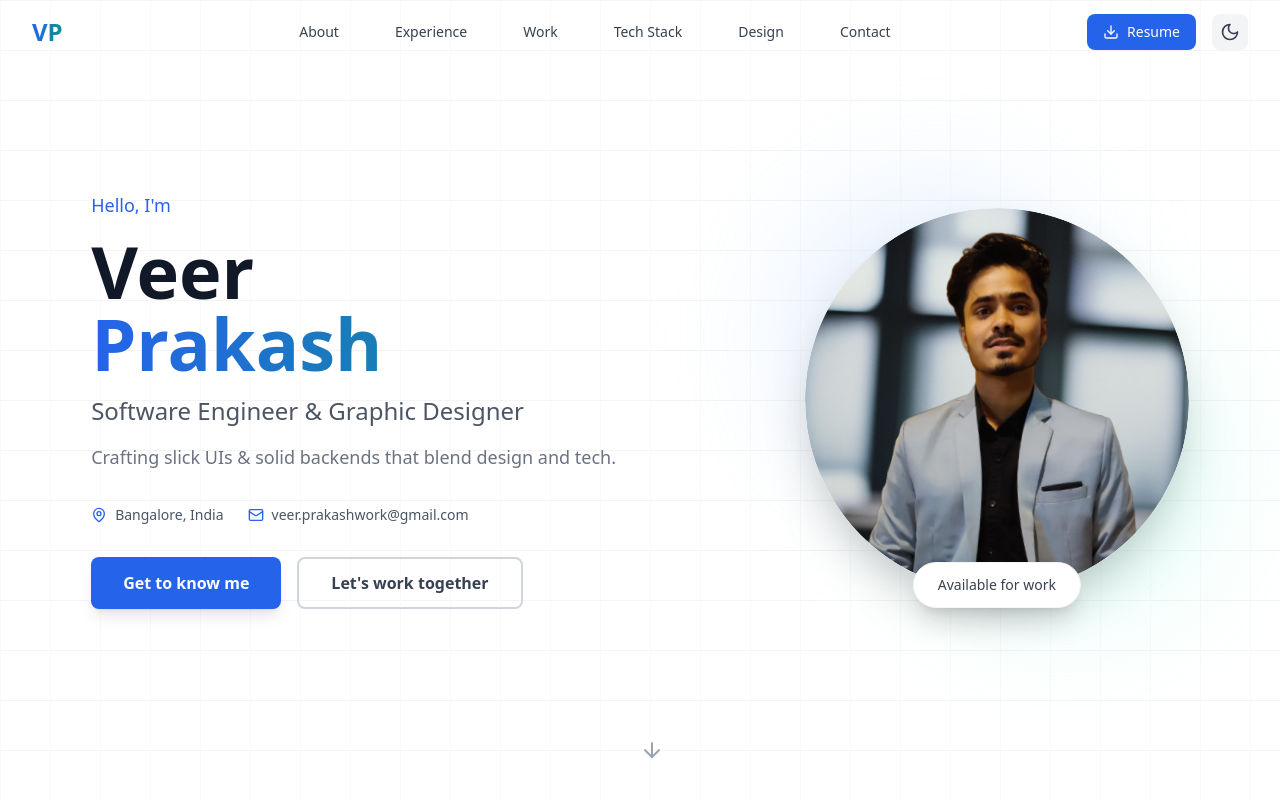
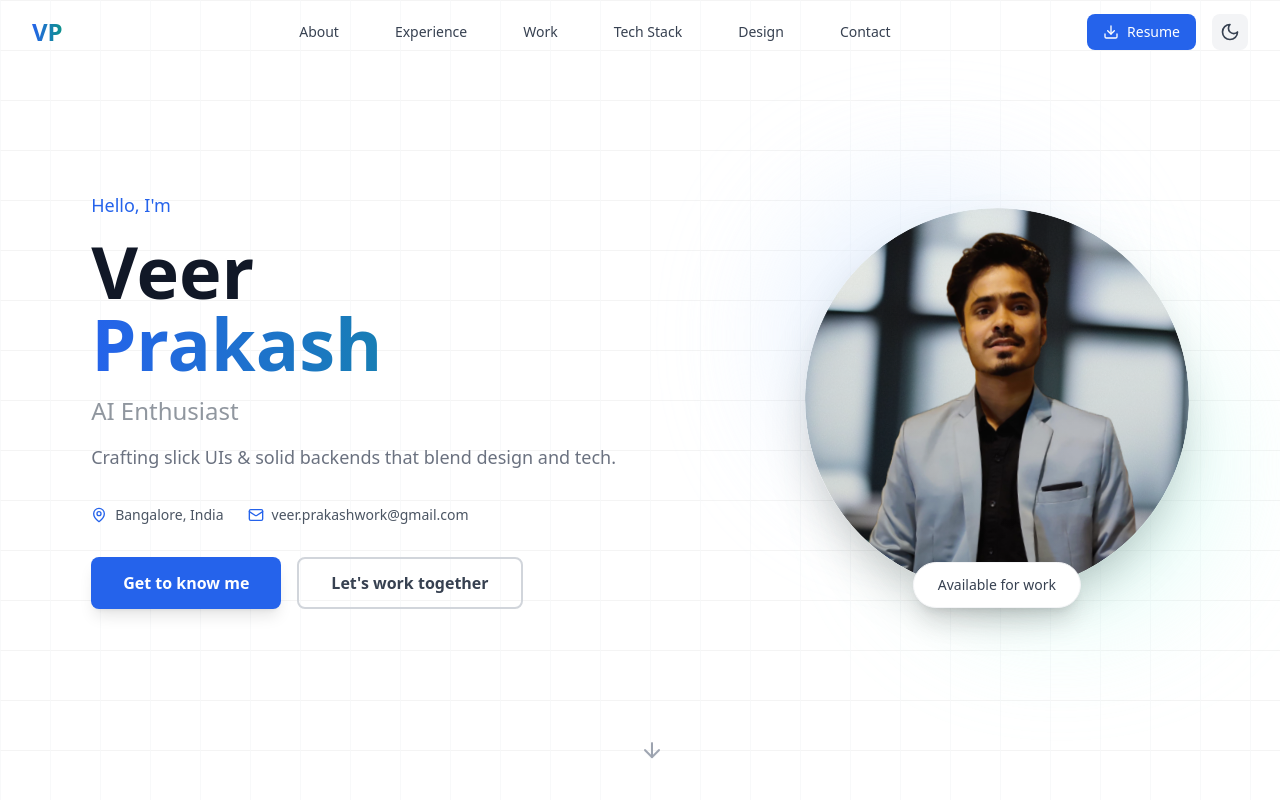
Before and after one commit to veerprakash28/my-portfolio, a React (Vite) app: page / in a window 1280 px wide. Shown: the top 800 px of the page. Built offline with nearby package versions, Linux system fonts and the light colour scheme.

Commit message:
added animations

```diff
--- a/src/components/About.tsx
+++ b/src/components/About.tsx
@@ -59,7 +59,7 @@ const About: React.FC = () => {
               </div>
               <div className="text-center">
                 <div className="text-3xl md:text-4xl font-bold text-teal-600 dark:text-teal-400 mb-2">
-                  3+
+                  {portfolioData.about.totalExperience || "3+"}
                 </div>
                 <div className="text-gray-600 dark:text-gray-400 text-sm font-medium">
                   Years Experience
--- a/src/components/Hero.tsx
+++ b/src/components/Hero.tsx
@@ -1,6 +1,7 @@
 import React from "react";
 import { ArrowDown, MapPin, Mail } from "lucide-react";
 import { portfolioData } from "../data/portfolio";
+import { TitleRotator } from "./TitleRotater";
 
 const Hero: React.FC = () => {
   const scrollToAbout = () => {
@@ -36,9 +37,7 @@ const Hero: React.FC = () => {
                   </span>
                 ))}
               </h1>
-              <p className="text-xl md:text-2xl text-gray-600 dark:text-gray-300 font-medium">
-                {portfolioData.personal.title}
-              </p>
+              <TitleRotator titles={portfolioData.personal.title} />
               <p className="text-lg text-gray-500 dark:text-gray-400 max-w-2xl leading-relaxed">
                 {portfolioData.personal.tagline}
               </p>
--- /dev/null
+++ b/src/components/TitleRotater.tsx
@@ -0,0 +1,31 @@
+import { useEffect, useState } from "react";
+
+export const TitleRotator = ({ titles }) => {
+  const [index, setIndex] = useState(0);
+  const [fade, setFade] = useState(true);
+
+  useEffect(() => {
+    const fadeOutDuration = 300;
+    const stayDuration = 2000;
+
+    const timer = setTimeout(() => {
+      setFade(false);
+      setTimeout(() => {
+        setIndex((prev) => (prev + 1) % titles.length);
+        setFade(true);
+      }, fadeOutDuration);
+    }, stayDuration);
+
+    return () => clearTimeout(timer);
+  }, [index, titles]);
+
+  return (
+    <p
+      className={`text-xl md:text-2xl text-gray-600 dark:text-gray-300 font-medium transition-opacity duration-300 ease-in-out ${
+        fade ? "opacity-100" : "opacity-0"
+      }`}
+    >
+      {titles[index]}
+    </p>
+  );
+};
--- a/src/data/portfolio.ts
+++ b/src/data/portfolio.ts
@@ -1,17 +1,32 @@
+const getTotalExperience = () => {
+  const startDate = new Date("2022-04-22");
+  const now = new Date();
+  const diffInYears =
+    (now.getTime() - startDate.getTime()) / (1000 * 60 * 60 * 24 * 365.25);
+  const roundedYears = Math.floor(diffInYears);
+  return `${roundedYears || 3}+`;
+};
+
 export const portfolioData = {
   personal: {
     name: "Veer Prakash",
-    title: "Software Engineer & Graphic Designer",
+    title: [
+      "Software Engineer",
+      "Graphic Designer",
+      "Mobile App Developer",
+      "AI Enthusiast",
+    ],
     tagline: "Crafting slick UIs & solid backends that blend design and tech.",
     image: "/images/Veer-Headshot.png",
     email: "veer.prakashwork@gmail.com",
     location: "Bangalore, India",
   },
   about: {
+    totalExperience: getTotalExperience(),
     description:
       "Passionate software engineer and graphic designer with 3+ years of experience creating innovative digital solutions, building scalable web applications and mobile apps, crafting beautiful user interfaces, and contributing to impactful projects, new technologies, and open-source.",
     highlights: [
-      "3+ years in software development",
+      `${getTotalExperience()} years in software development`,
       "Skilled in modern web and mobile app development technologies",
       "Currently learning advanced AI and Angular development",
       "UI/UX design enthusiast",
--- a/tailwind.config.js
+++ b/tailwind.config.js
@@ -1,9 +1,7 @@
 /** @type {import('tailwindcss').Config} */
 export default {
-  content: ['./index.html', './src/**/*.{js,ts,jsx,tsx}'],
-  darkMode: 'class', // Enable class-based dark mode
-  theme: {
-    extend: {},
-  },
+  content: ["./index.html", "./src/**/*.{js,ts,jsx,tsx}"],
+  darkMode: "class",
+  theme: {},
   plugins: [],
 };
```
